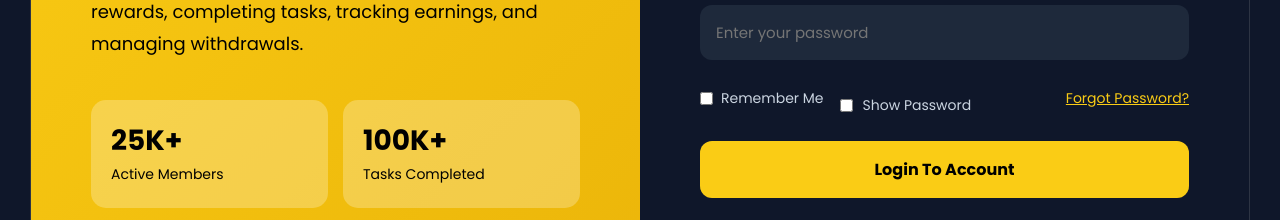
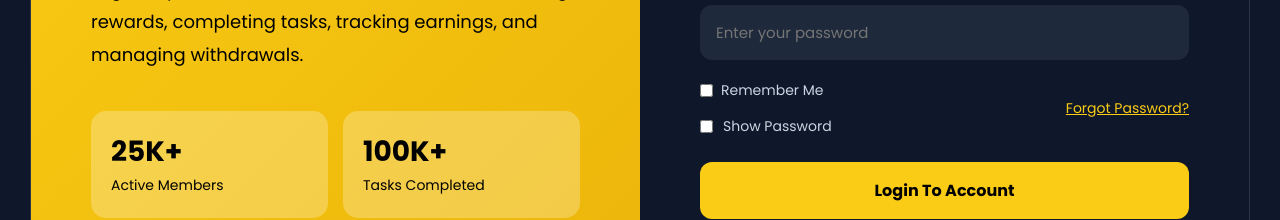
Before and after one commit to coingridcoingrid/coingrid, a plain HTML site: page auth/login.html in a window 1280 px wide. Shown: the part 349-569 px from the top of the page. Drawn offline with Linux system fonts and the light colour scheme.

Commit message:
Refactor login form layout and options

```diff
--- a/auth/login.html
+++ b/auth/login.html
@@ -389,17 +389,25 @@
 placeholder="Enter your password">
 
 </div>
-<!-- REMEMBER & FORGOT --><div class="form-options"><label class="remember-me"><input type="checkbox" id="rememberMe"><span>Remember Me</span>
- <br> <!-- SHOW PASSWORD --><div class="show-password"><input
-type="checkbox"
-id="showPassword">
+<!-- REMEMBER & FORGOT --><div class="form-options">
 
-<label for="showPassword">
-Show Password
-</label></div>
-</label><a href="#" id="forgotPassword">
-Forgot Password?
-</a></div><!-- LOGIN BUTTON --><button
+    <div>
+        <label class="remember-me">
+            <input type="checkbox" id="rememberMe">
+            <span>Remember Me</span>
+        </label>
+
+        <div class="show-password">
+            <input type="checkbox" id="showPassword">
+            <label for="showPassword">Show Password</label>
+        </div>
+    </div>
+
+    <a href="#" id="forgotPassword">
+        Forgot Password?
+    </a>
+
+</div><!-- LOGIN BUTTON --><button
 type="submit"
 class="login-btn">
 
```
